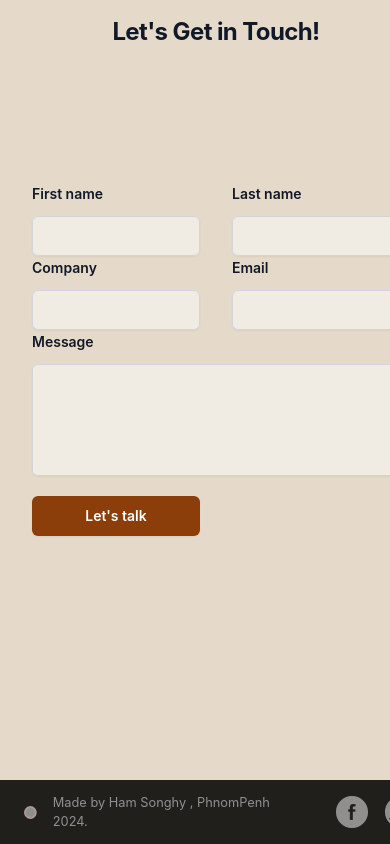
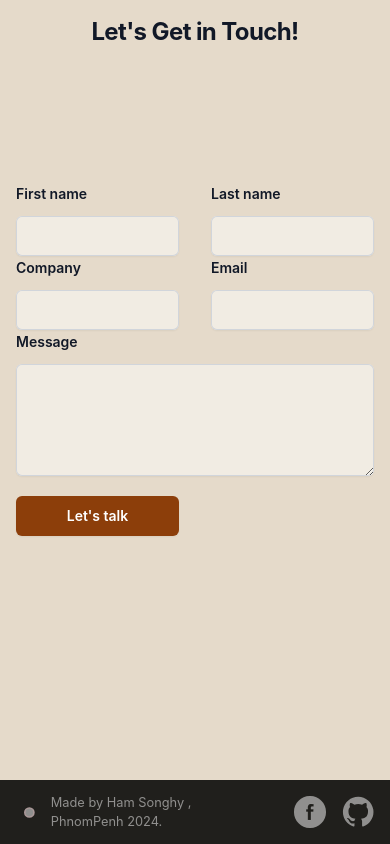
Before and after one commit to Songhygoingpro/Portfolio-2.0, a website: page index.html in a window 390 px wide. Shown: the part 1688-2532 px from the top of the page. Drawn offline with Linux system fonts and the light colour scheme; a web font is replaced by a local one.

Commit message:
form responsive

```diff
--- a/index.html
+++ b/index.html
@@ -163,9 +163,10 @@
         margin: 0;
       }
 
-   form {
-    margin-left: 2rem;
-    margin-right: 2rem;
+   .form {
+    width:auto;
+    padding-right: 1rem;
+    padding-left: 1rem;
    }
 
     }
@@ -548,7 +549,7 @@
             </div>
           </div>
         </div>
-        <div class="w-[27rem] h-[30rem]">
+        <div class="w-[27rem] h-[30rem] form">
           <form action="#" method="POST" class="  ">
             <div class="grid gap-x-8 grid-cols-2 ">
               <div>
```
